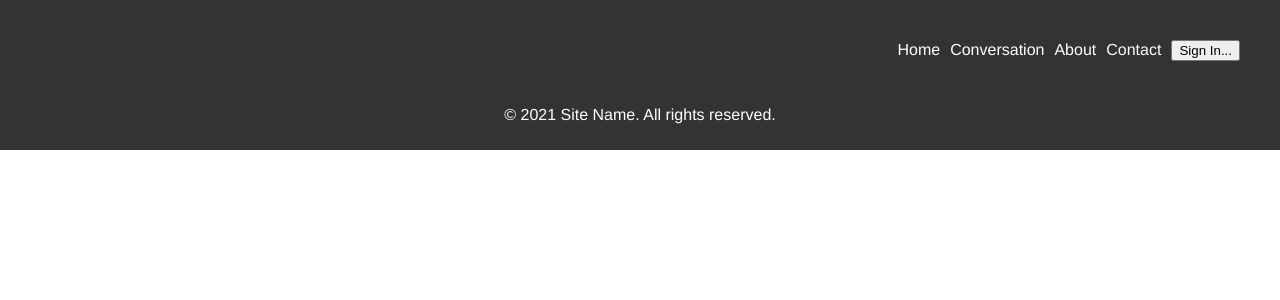
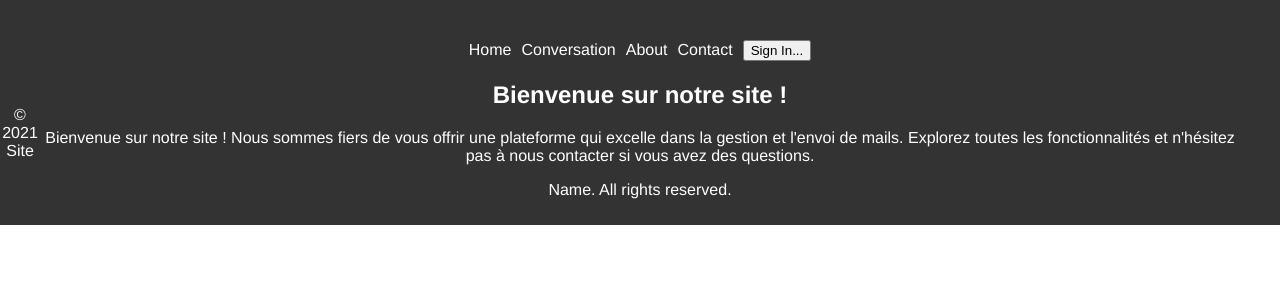
Before and after one commit to Koussai21/Projet-VueJS, a Vue app: page / in a window 1280 px wide. Shown: the top 300 px of the page. Built offline with nearby package versions, Linux system fonts and the light colour scheme; no server answers.

Commit message:
Staël: HomePage.vue

```diff
--- a/src/pages/HomePage.vue
+++ b/src/pages/HomePage.vue
@@ -1,19 +1,22 @@
 <template>
   <div>
     <h1>{{ msg }}</h1>
-
-
+    <p>Bienvenue sur notre site ! Nous sommes fiers de vous offrir une plateforme qui excelle dans la gestion et l'envoi de mails. Explorez toutes les fonctionnalités et n'hésitez pas à nous contacter si vous avez des questions.</p>
+    <!-- Ajoutez d'autres éléments ou fonctionnalités selon vos besoins -->
   </div>
 </template>
 
 <script>
 import { store } from '../lib/store'
 
-
 export default {
+  data() {
+    return {
+      msg: "Bienvenue sur notre site !",
+    };
+  },
   computed: {
     username() {
-      // We will see what `params` is shortly
       return this.$route.params.username
     },
   },
@@ -27,8 +30,6 @@ export default {
     },
   },
 }
-
-
 </script>
 
 <style scoped>
```
